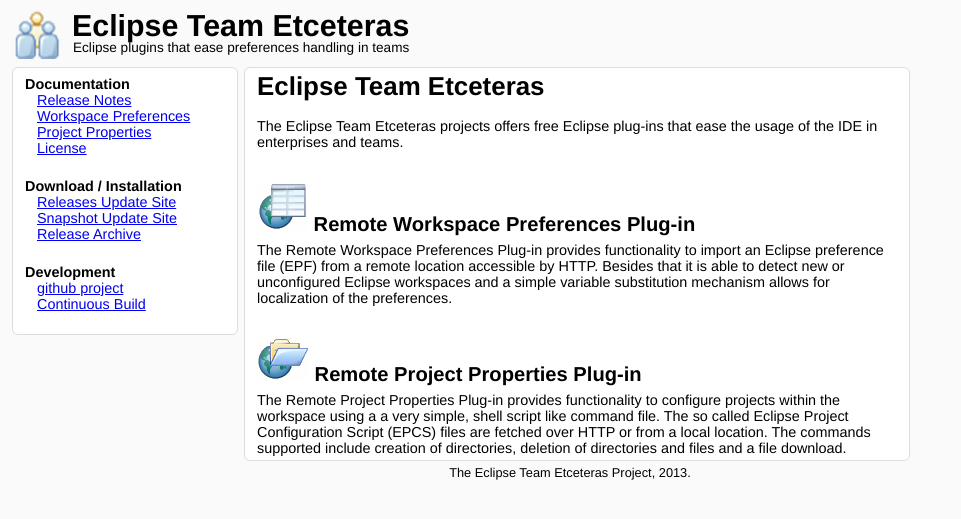
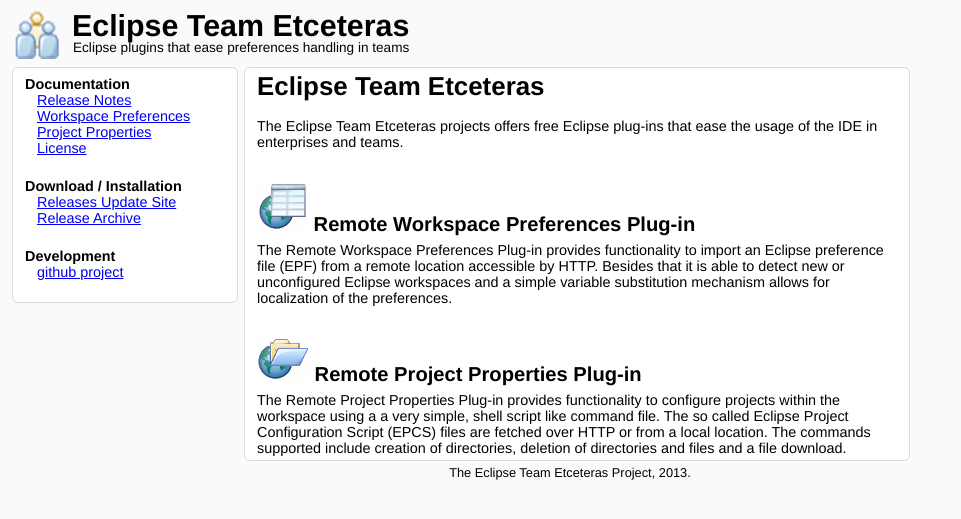
Before and after one commit to netceteragroup/eclipse-team-etceteras, a Jekyll site: the page built from index.html, in a window 1280 px wide. Shown: the top 519 px of the page, without its empty margins (0-961 px from the left). Built offline with Jekyll 4.4.1, drawn with Linux system fonts in a browser that asks for light colours.

Commit message:
update URLs

```diff
--- a/_layouts/default.html
+++ b/_layouts/default.html
@@ -24,14 +24,12 @@
         </ul>
         <h1>Download / Installation</h1>
         <ul>
-          <li><a href="https://contrails.ch/ete/updatesite/" title="">Releases Update Site</a></li>
-          <li><a href="https://contrails.ch/ete/updatesite-dev/" title="">Snapshot Update Site</a></li>
-          <li><a href="https://contrails.ch/ete/" title="">Release Archive</a></li>
+          <li><a href="http://netceteragroup.github.io/eclipse-team-etceteras/updatesite/" title="">Releases Update Site</a></li>
+          <li><a href="http://netceteragroup.github.io/eclipse-team-etceteras/downloads/index.html" title="">Release Archive</a></li>
         </ul>
         <h1>Development</h1>
         <ul>
           <li><a href="https://github.com/pellaton/eclipse-team-etceteras" title="">github project</a></li>
-          <li><a href="https://www.contrails.ch/hudson/job/ETE" title="">Continuous Build</a></li>
         </ul>
       </nav>
     </div>
```
